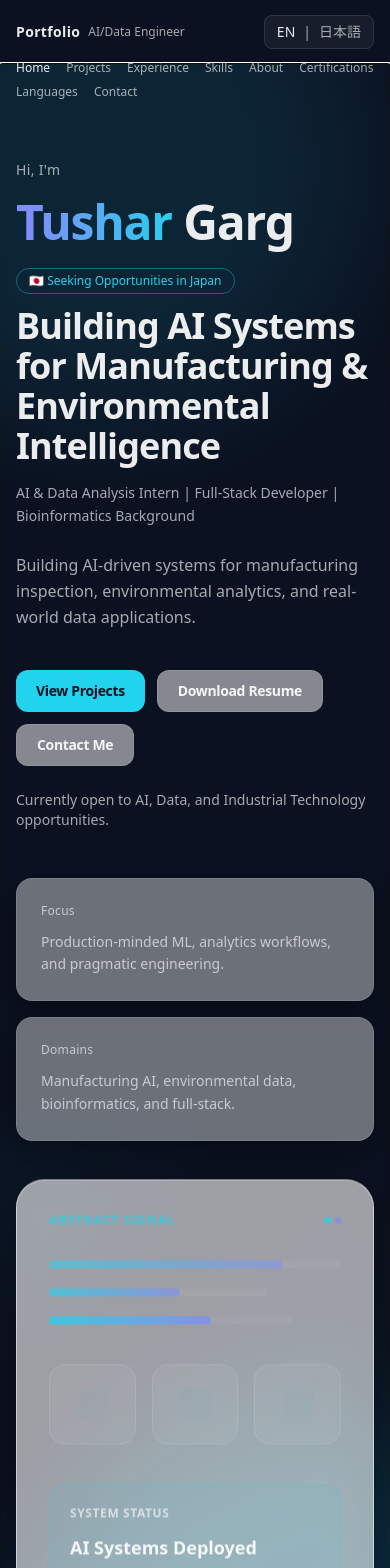
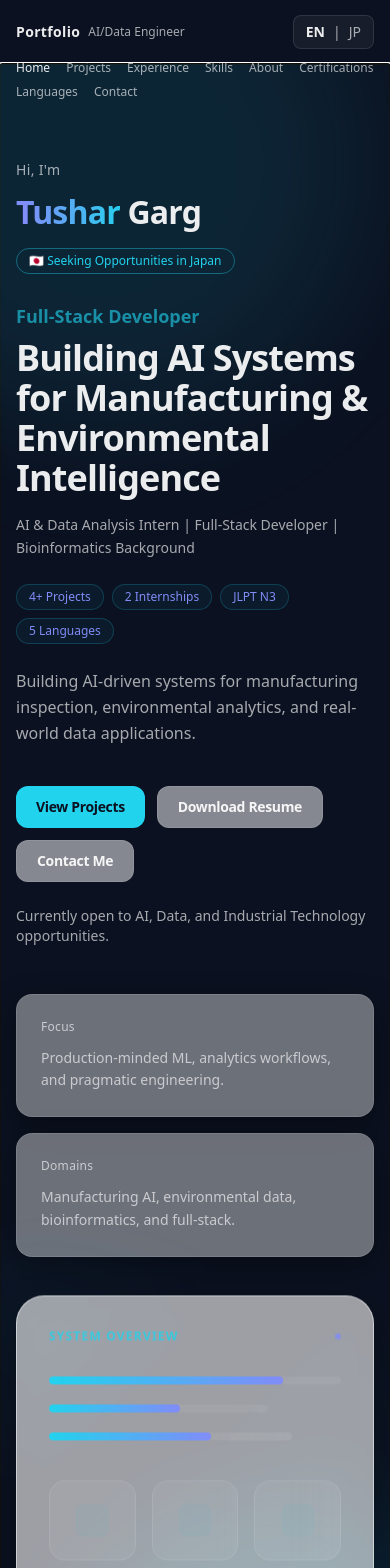
Before and after one commit to TusharGarg07/Tushar-portfolio, a React (Vite) app: page /#home in a window 390 px wide. Shown: the top 1568 px of the page. Built offline with nearby package versions, Linux system fonts and the light colour scheme.

Commit message:
feat: enhance experience section, navbar responsiveness, and hero section visuals

```diff
--- a/src/components/layout/Navbar.jsx
+++ b/src/components/layout/Navbar.jsx
@@ -127,18 +127,18 @@ export default function Navbar({ activeSection = 'home', setActiveSection = () =
 
             <button
               onClick={toggleLanguage}
-              className="flex items-center gap-2 rounded-lg border border-border bg-card px-3 py-1.5 text-sm transition-all hover:bg-accent/10"
+              className="flex min-w-[80px] items-center justify-center gap-2 rounded-lg border border-border bg-card px-3 py-1.5 text-sm transition-all hover:bg-accent/10 whitespace-nowrap"
             >
               <span className={`transition-colors ${
-                language === 'en' ? 'text-foreground font-medium' : 'text-muted'
+                language === 'en' ? 'text-foreground font-bold' : 'text-muted'
               }`}>
-                EN
+                {language === 'jp' ? 'EN' : 'EN'}
               </span>
               <span className="text-muted">|</span>
               <span className={`transition-colors ${
-                language === 'jp' ? 'text-foreground font-medium' : 'text-muted'
+                language === 'jp' ? 'text-foreground font-bold' : 'text-muted'
               }`}>
-                日本語
+                {language === 'jp' ? '日本語' : 'JP'}
               </span>
             </button>
             <Button
--- a/src/components/sections/Hero.jsx
+++ b/src/components/sections/Hero.jsx
@@ -4,6 +4,7 @@ import Card from '../ui/Card.jsx'
 import useScrollFadeIn from '../../hooks/useScrollFadeIn.js'
 import { useLanguage } from "../../contexts/LanguageContext.jsx"
 import { useEffect, useState } from 'react'
+import { motion, AnimatePresence } from 'framer-motion'
 import en from "../../content/en"
 import jp from "../../content/jp"
 
@@ -13,6 +14,14 @@ export default function Hero() {
   const content = language === 'jp' ? jp : en
   const nameParts = content.hero.name.split(' ')
   const [adaptiveContext, setAdaptiveContext] = useState(null)
+  const [roleIndex, setRoleIndex] = useState(0)
+
+  useEffect(() => {
+    const timer = setInterval(() => {
+      setRoleIndex((prev) => (prev + 1) % content.hero.roles.length)
+    }, 2500)
+    return () => clearInterval(timer)
+  }, [content.hero.roles.length])
 
   useEffect(() => {
     if (typeof window !== 'undefined') {
@@ -41,21 +50,38 @@ export default function Hero() {
                     {content.hero.greeting}
                   </p>
 
-                  <h2 className="mt-3 text-5xl font-extrabold tracking-tight sm:text-6xl lg:text-7xl leading-tight">
-                    <span className="bg-gradient-to-r from-accent via-accent-secondary to-accent bg-clip-text text-transparent animate-gradient-slow bg-[length:200%_auto]">
+                  <h2 className="mt-3 font-extrabold tracking-tight leading-tight" style={{ fontSize: 'clamp(2rem, 6vw, 4.5rem)' }}>
+                    <span className="bg-gradient-to-r from-accent via-accent-secondary to-accent bg-clip-text text-transparent animate-gradient-slow bg-[length:200%_auto] md:whitespace-nowrap">
                       {nameParts[0]}
                     </span>
                     {nameParts[1] && (
-                      <span className="text-foreground"> {nameParts[1]}</span>
+                      <span className="text-foreground md:whitespace-nowrap"> {nameParts[1]}</span>
                     )}
                   </h2>
 
-                  <div className="mt-4 inline-flex items-center rounded-full border border-accent/40 px-3 py-1 text-xs text-accent">
-                    🇯🇵 {language === 'jp' ? '日本での就職希望' : 'Seeking Opportunities in Japan'}
+                  <div className="mt-4 flex flex-wrap items-center gap-3">
+                    <div className="inline-flex items-center rounded-full border border-accent/40 px-3 py-1 text-xs text-accent">
+                      🇯🇵 {language === 'jp' ? '日本での就職希望' : 'Seeking Opportunities in Japan'}
+                    </div>
                   </div>
                 </div>
 
-                <h1 className="mt-3 text-4xl font-bold tracking-tight text-foreground sm:text-6xl">
+                <div className="mt-6 h-8 overflow-hidden">
+                  <AnimatePresence mode="wait">
+                    <motion.p
+                      key={roleIndex}
+                      initial={{ opacity: 0, y: 10 }}
+                      animate={{ opacity: 1, y: 0 }}
+                      exit={{ opacity: 0, y: -10 }}
+                      transition={{ duration: 0.5 }}
+                      className="text-lg font-semibold text-accent"
+                    >
+                      {content.hero.roles[roleIndex]}
+                    </motion.p>
+                  </AnimatePresence>
+                </div>
+
+                <h1 className="mt-2 text-4xl font-bold tracking-tight text-foreground sm:text-6xl">
                   {content.hero.headline}
                 </h1>
 
@@ -63,9 +89,24 @@ export default function Hero() {
                   {content.hero.subline}
                 </p>
 
+                {/* Animated Stats Row */}
+                <div className="mt-6 flex flex-wrap gap-2">
+                  {content.hero.stats.map((stat, i) => (
+                    <motion.span
+                      key={stat}
+                      initial={{ opacity: 0, scale: 0.9 }}
+                      animate={{ opacity: 1, scale: 1 }}
+                      transition={{ delay: 0.5 + i * 0.1 }}
+                      className="inline-flex items-center rounded-full border border-accent/20 bg-accent/5 px-3 py-1 text-xs font-medium text-accent-secondary"
+                    >
+                      {stat}
+                    </motion.span>
+                  ))}
+                </div>
+
                 {/* Hero Adaptive Micro Context */}
                 {adaptiveContext && (
-                  <p className="mt-2 max-w-2xl text-xs leading-relaxed text-muted/70">
+                  <p className="mt-4 max-w-2xl text-xs leading-relaxed text-muted/70">
                     {language === 'jp' ? (
                       adaptiveContext === 'technical_focus' && '技術評価に最適化されています'
                       || adaptiveContext === 'career_focus' && '実践的な業界貢献に焦点を当てています'
@@ -136,31 +177,35 @@ export default function Hero() {
                 <div className="relative animate-float-slow rounded-[28px] border border-border/50 bg-card/60 p-8 shadow-glass backdrop-blur-xl">
                   <div className="flex items-center justify-between">
                     <p className="text-xs font-bold uppercase tracking-widest text-accent/80">
-                      Abstract Signal
+                      {language === 'jp' ? 'システム概要' : 'System Overview'}
                     </p>
                     <div className="flex gap-1">
-                      <span className="h-1.5 w-1.5 rounded-full bg-accent animate-pulse" />
+                      <span className="h-1.5 w-1.5 rounded-full bg-accent animate-ping" />
                       <span className="h-1.5 w-1.5 rounded-full bg-accent-secondary animate-pulse [animation-delay:200ms]" />
                     </div>
                   </div>
 
                   <div className="mt-8 space-y-5">
-                    <div className="h-2 w-full rounded-full bg-white/5 overflow-hidden">
-                      <div className="h-full w-4/5 bg-gradient-to-r from-accent to-accent-secondary rounded-full animate-pulse-slow" />
+                    <div className="h-2 w-full rounded-full bg-white/5 overflow-hidden relative">
+                      <div className="absolute inset-0 bg-gradient-to-r from-transparent via-white/10 to-transparent animate-shimmer" style={{ backgroundSize: '200% 100%' }} />
+                      <div className="h-full w-4/5 bg-gradient-to-r from-accent to-accent-secondary rounded-full" />
                     </div>
-                    <div className="h-2 w-3/4 rounded-full bg-white/5 overflow-hidden">
-                      <div className="h-full w-3/5 bg-gradient-to-r from-accent to-accent-secondary rounded-full animate-pulse-slow [animation-delay:400ms]" />
+                    <div className="h-2 w-3/4 rounded-full bg-white/5 overflow-hidden relative">
+                      <div className="absolute inset-0 bg-gradient-to-r from-transparent via-white/10 to-transparent animate-shimmer" style={{ backgroundSize: '200% 100%', animationDelay: '400ms' }} />
+                      <div className="h-full w-3/5 bg-gradient-to-r from-accent to-accent-secondary rounded-full" />
                     </div>
-                    <div className="h-2 w-5/6 rounded-full bg-white/5 overflow-hidden">
-                      <div className="h-full w-2/3 bg-gradient-to-r from-accent to-accent-secondary rounded-full animate-pulse-slow [animation-delay:800ms]" />
+                    <div className="h-2 w-5/6 rounded-full bg-white/5 overflow-hidden relative">
+                      <div className="absolute inset-0 bg-gradient-to-r from-transparent via-white/10 to-transparent animate-shimmer" style={{ backgroundSize: '200% 100%', animationDelay: '800ms' }} />
+                      <div className="h-full w-2/3 bg-gradient-to-r from-accent to-accent-secondary rounded-full" />
                     </div>
                   </div>
 
                   <div className="mt-10 grid grid-cols-3 gap-4">
                     {[1, 2, 3].map((i) => (
-                      <div key={i} className="h-20 rounded-2xl border border-white/10 bg-white/5 transition-all duration-500 hover:border-accent/40 hover:bg-accent/5 group">
+                      <div key={i} className="h-20 rounded-2xl border border-white/10 bg-white/5 transition-all duration-500 hover:border-accent/40 hover:bg-accent/5 group overflow-hidden relative">
+                        <div className="absolute inset-0 bg-gradient-to-r from-transparent via-white/5 to-transparent animate-shimmer" style={{ backgroundSize: '200% 100%', animationDelay: `${i * 300}ms` }} />
                         <div className="h-full w-full flex items-center justify-center opacity-20 group-hover:opacity-100 transition-opacity">
-                          <div className="h-8 w-8 rounded-lg bg-accent/20 border border-accent/20 animate-pulse-slow" />
+                          <div className="h-8 w-8 rounded-lg bg-accent/20 border border-accent/20" />
                         </div>
                       </div>
                     ))}
--- a/src/content/en.js
+++ b/src/content/en.js
@@ -5,6 +5,8 @@ export default {
     headline: "Building AI Systems for Manufacturing & Environmental Intelligence",
     subline: "AI & Data Analysis Intern | Full-Stack Developer | Bioinformatics Background",
     availability: "Currently open to AI, Data, and Industrial Technology opportunities.",
+    stats: ["4+ Projects", "2 Internships", "JLPT N3", "5 Languages"],
+    roles: ["AI Engineer", "Data Analyst", "Full-Stack Developer", "Manufacturing AI Specialist"],
     description: "Building AI-driven systems for manufacturing inspection, environmental analytics, and real-world data applications.",
     buttons: {
       viewProjects: "View Projects",
@@ -88,8 +90,12 @@ export default {
       githubUrl: "https://github.com/TusharGarg07/HIV-Drug-Resistance"
     }
   ],
-  experience: [
+  experience: {
+    heading: "Experience",
+    subtitle: "Professional internships in AI systems, manufacturing inspection, and environmental analytics.",
+    items: [
       {
+        id: "zenkensa",
         role: "IT & Data Analysis Intern (AI / Manufacturing Systems)",
         company: "ZenKensa – Manufacturing Inspection System",
         duration: "Dec 2025 – Present",
@@ -98,8 +104,21 @@ export default {
           "Implemented computer vision pipelines and lightweight ML models.",
           "Supported workflow automation and decision-support system design."
         ]
+      },
+      {
+        id: "anant-raj",
+        role: "IT & Data Analysis Intern",
+        company: "Anant Raj Cloud Pvt. Ltd.",
+        duration: "May 2024 – June 2025",
+        points: [
+          "Worked on VERITAS, an AI-based indoor air quality monitoring and risk intelligence system.",
+          "Designed data processing pipelines using Pandas and NumPy for multi-parameter sensor data.",
+          "Analysed sensor data and implemented risk scoring algorithms, visualization, and reporting workflows.",
+          "Contributed to backend services and dashboards for environmental health decision support."
+        ]
       }
-  ],
+    ]
+  },
   skills: [
     {
       id: "ai-ml",
--- a/src/content/jp.js
+++ b/src/content/jp.js
@@ -5,6 +5,8 @@ export default {
     headline: "製造業および環境分野向けのAIシステムを設計・開発しています",
     subline: "AI・データ分析インターン | フルスタック開発 | バイオインフォマティクス専攻",
     availability: "現在、AI・データ・産業技術分野での機会を探しています。",
+    stats: ["4件以上のプロジェクト", "2回のインターン", "JLPT N3", "5言語対応"],
+    roles: ["AIエンジニア", "データアナリスト", "フルスタック開発者", "製造AI専門家"],
     description: "製造業検査・環境分析・実データ活用に向けた、AIシステムの開発に取り組んでいます。",
     buttons: {
       viewProjects: "プロジェクトを見る",
@@ -120,8 +122,12 @@ export default {
       githubUrl: "https://github.com/TusharGarg07/HIV-Drug-Resistance"
     }
   ],
-  experience: [
+  experience: {
+    heading: "職歴",
+    subtitle: "AI・製造業検査・環境分析における実務インターンシップ経験。",
+    items: [
       {
+        id: "zenkensa",
         role: "AI／製造システム インターン",
         company: "ZenKensa（製造検査システム）",
         duration: "2025年12月 – 現在",
@@ -130,8 +136,21 @@ export default {
           "コンピュータビジョンおよび軽量機械学習モデルの実装を担当しました。",
           "検査工程の自動化および品質判断支援の設計に取り組みました。"
         ]
+      },
+      {
+        id: "anant-raj",
+        role: "IT・データ解析インターン",
+        company: "アナント・ラージ・クラウド株式会社",
+        duration: "2024年5月 ～ 2025年6月",
+        points: [
+          "AIによる室内空気質モニタリングシステム「VERITAS」の開発に携わりました。",
+          "PandasおよびNumPyを用いた多パラメータセンサデータの処理パイプラインを設計しました。",
+          "リスクスコアリングアルゴリズム・可視化・レポート生成ワークフローを実装しました。",
+          "環境健康判断支援のためのバックエンドサービスおよびダッシュボード開発に貢献しました。"
+        ]
       }
-  ],
+    ]
+  },
   certifications: [
     {
       id: "jlpt-n5",
--- a/src/styles/globals.css
+++ b/src/styles/globals.css
@@ -91,6 +91,19 @@ body {
     }
   }
 
+  @keyframes shimmer {
+    0% {
+      transform: translateX(-100%);
+    }
+    100% {
+      transform: translateX(100%);
+    }
+  }
+
+  .animate-shimmer {
+    animation: shimmer 2s infinite;
+  }
+
   .animate-fade-up {
     animation: fade-up 700ms ease-out both;
   }
```
Also changed, not shown: src/components/sections/Experience.jsx (+5 -16 lines). Lines whose indentation alone changed are shown as unchanged.
